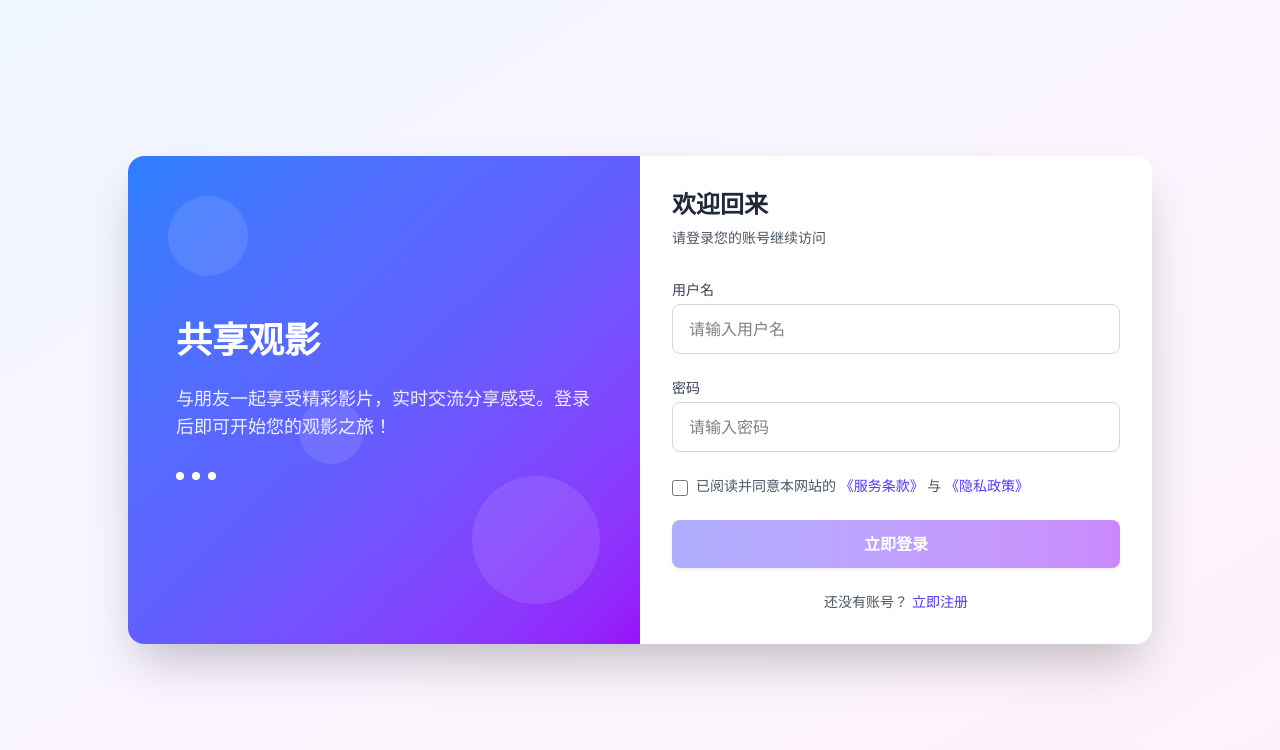
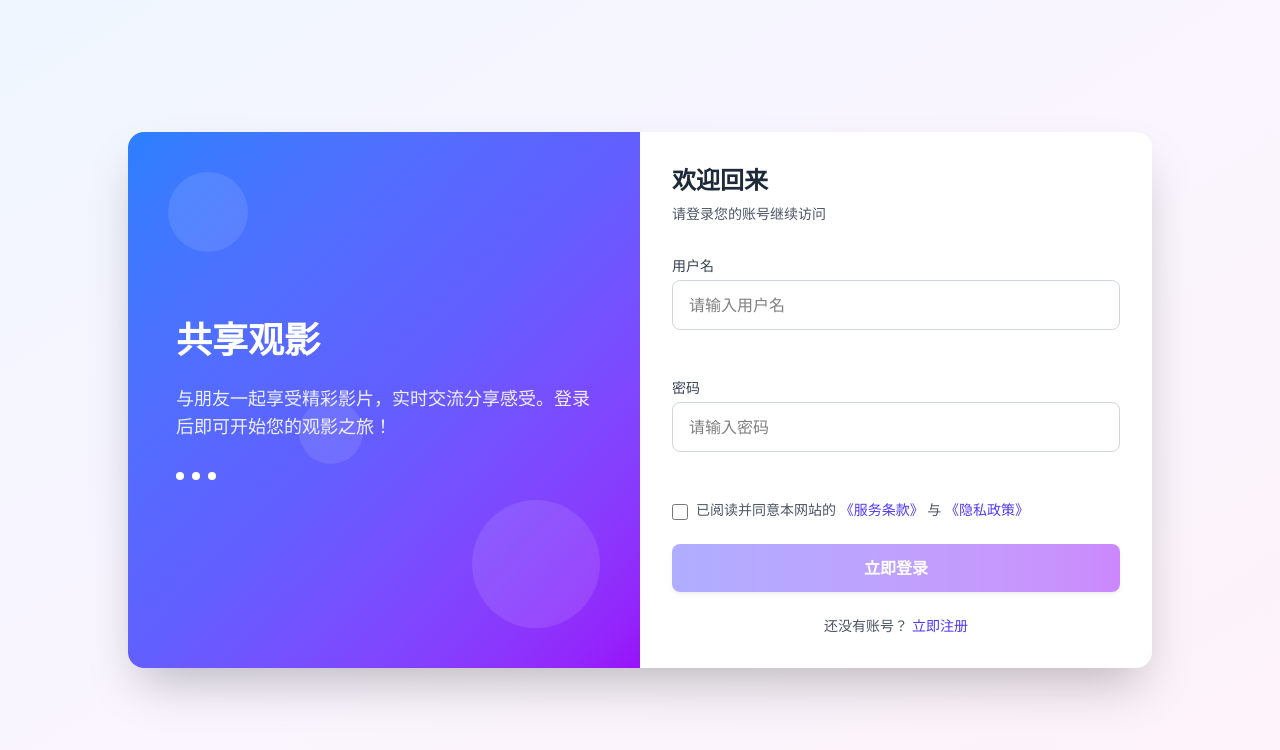
Before and after one commit to Kamisorara/WatchTogetherReact, a React (Vite) app: page /login in a window 1280 px wide. Shown: the top 750 px of the page. Built offline with nearby package versions, Linux system fonts and the light colour scheme; no server answers.

Commit message:
完善登录ui

```diff
--- a/src/pages/LoginPage.tsx
+++ b/src/pages/LoginPage.tsx
@@ -165,7 +165,13 @@ const LoginPage: React.FC = () => {
                   className="w-full px-4 py-3 border border-gray-300 rounded-lg focus:outline-none focus:ring-2 focus:ring-indigo-500 focus:border-transparent transition-all"
                   placeholder="请输入用户名"
                 />
-                {errors.username && <p className="mt-1 text-sm text-red-600">{errors.username}</p>}
+                <div className="h-6 overflow-hidden"> {/* 固定高度的错误消息容器 */}
+                  {errors.username && (
+                    <p className="mt-1 text-sm text-red-600 animate-[bounce_0.3s_ease-out] opacity-100">
+                      {errors.username}
+                    </p>
+                  )}
+                </div>
               </div>
 
               <div>
@@ -181,7 +187,13 @@ const LoginPage: React.FC = () => {
                   className="w-full px-4 py-3 border border-gray-300 rounded-lg focus:outline-none focus:ring-2 focus:ring-indigo-500 focus:border-transparent transition-all"
                   placeholder="请输入密码"
                 />
-                {errors.password && <p className="mt-1 text-sm text-red-600">{errors.password}</p>}
+                <div className="h-6 overflow-hidden"> {/* 固定高度的错误消息容器 */}
+                  {errors.password && (
+                    <p className="mt-1 text-sm text-red-600 animate-[bounce_0.3s_ease-out] opacity-100">
+                      {errors.password}
+                    </p>
+                  )}
+                </div>
               </div>
 
               <div className="flex items-start">
```
